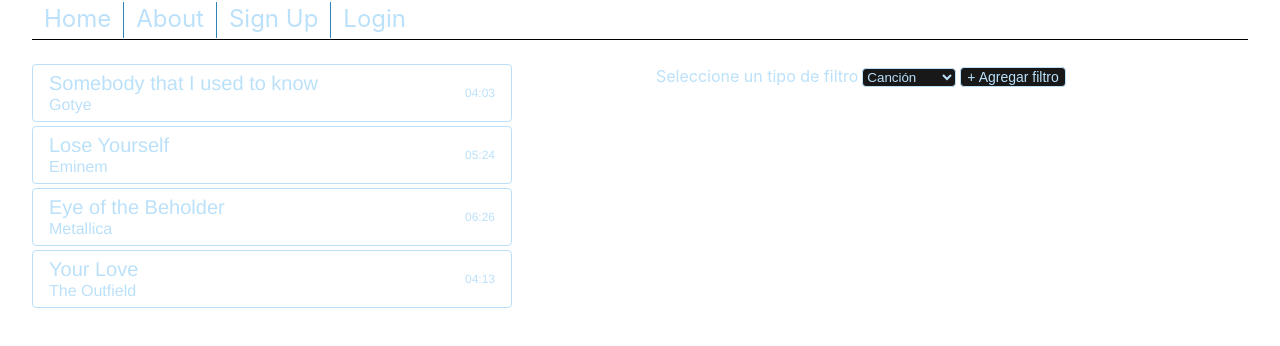
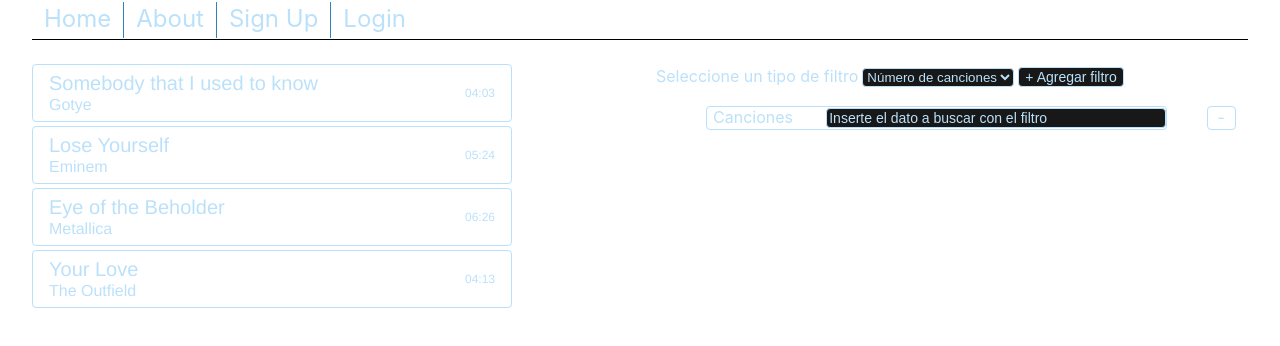
Before and after one commit to kpalaciosm02/Project2BDII, a Vue app in the folder Vue App/vue-app/: page /home in a window 1280 px wide. Both pictures are taken after a click on the button "+ Agregar filtro". Shown: the top 346 px of the page. Built offline with nearby package versions, Linux system fonts and the light colour scheme.

Commit message:
Homeview almost ready.

```diff
--- a/Vue App/vue-app/src/views/HomeView.vue
+++ b/Vue App/vue-app/src/views/HomeView.vue
@@ -12,7 +12,30 @@
           { songName: 'Lose Yourself', songDuration: '05:24', songAuthor: 'Eminem'},
           { songName: 'Eye of the Beholder', songDuration: '06:26', songAuthor: 'Metallica'},
           { songName: 'Your Love', songDuration: '04:13', songAuthor: 'The Outfield'}
+        ],
+        filters: [
+
         ]
+      }
+    },
+    methods: {
+      agregarFiltro(event){
+        const selectedFilter = document.getElementById('filterName').value;
+        if (!this.filters.includes(selectedFilter)){
+          this.filters.push(selectedFilter);
+        }
+        else{
+          alert("Este filtro ya se encuentra en el sistema.")
+        }
+      },
+      deleteFilter(filter){
+        const index = this.filters.indexOf(filter);
+        if (index != -1){
+          this.filters.splice(index, 1);
+        }
+        else{
+          alert("El filtro a eliminar no existe.");
+        }
       }
     }
   }
@@ -29,14 +52,21 @@
     <div class="filtersContainer">
       <label for="filterName" class="filterName">Seleccione un tipo de filtro</label>
       <select name="filterName" id="filterName" class="filterSelect">
-        <option value="cancion">Canción</option>
-        <option value="artista">Artista</option>
-        <option value="lyrics">Lyrics</option>
-        <option value="genero">Género</option>
-        <option value="lenguaje">Lenguaje</option>
-        <option value="popularidad">Popularidad</option>
+        <option value="Canciones">Número de canciones</option>
+        <option value="Artista">Artista</option>
+        <!--<option value="lyrics">Lyrics</option>-->
+        <option value="Género">Género</option>
+        <option value="Lenguaje">Lenguaje</option>
+        <option value="Popularidad">Popularidad</option>
       </select>
-      <button class="filterButton">+ Agregar filtro</button>
+      <button class="filterButton" @click="agregarFiltro">+ Agregar filtro</button>
+      <div v-for="filter in filters" class="filter">
+        <div class="filterContainer">
+          {{ filter }}
+          <input type="text" placeholder="Inserte el dato a buscar con el filtro" class="filterInput">
+        </div>
+        <div class="deleteButton" @click="deleteFilter(filter)">-</div>
+      </div>
     </div>
   </div>
 
@@ -49,25 +79,30 @@
     padding-top: 24px;
     display: flex;
   }
+
   .songsContainer{
     width: 50%;
     float: left;
   }
+
   .songContainer{
     height: auto;
     float: left;
     margin-bottom: 4px;
   }
+
   .filtersContainer{
     width: 50%;
     float: right;
     padding-left: 16px;
     padding-right: 16px;
   }
+
   .filterName{
     color: #bbe1fa;
     font-size: 16px;
   }
+
   .filterSelect{
     background-color: #181818;
     border: 1px solid #bbe1fa;
@@ -75,6 +110,7 @@
     color: #bbe1fa;
     margin-left: 4px;
   }
+
   .filterButton{
     border: 1px solid #bbe1fa;
     border-radius: 4px;
@@ -84,4 +120,54 @@
     color: #bbe1fa;
     margin-left: 4px;
   }
+
+  .filter{
+    display: flex;
+    width: 100%;
+    height: auto;
+    margin-left: 50px;
+    margin-top: 12px;
+  }
+
+  .filterContainer{
+    display: flex;
+    align-items: center;
+    justify-content: space-between;
+    height: 24px;
+    width: 80%;
+    border: 1px solid #bbe1fa;
+    border-radius: 4px;
+    color: #bbe1fa;
+    font-size: 16px;
+    margin-top: 4px;
+    padding-left: 6px;
+  }
+
+  .deleteButton{
+    display: flex;
+    align-items: center;
+    justify-content: center;
+    height: 24px;
+    width: 5%;
+    border: 1px solid #bbe1fa;
+    border-radius: 4px;
+    color: #bbe1fa;
+    font-size: 16px;
+    margin-left: 40px;
+    margin-top: 4px;
+    cursor: pointer;
+  }
+
+  .filterInput{
+    border: 1px solid #bbe1fa;
+    border-radius: 4px;
+    font-size: 14px;
+    background-color: #181818;
+    color: #bbe1fa;
+    width: 75%;
+  }
+
+  .filterInput::placeholder{
+    color: #bbe1fa;
+  }
 </style>
```
